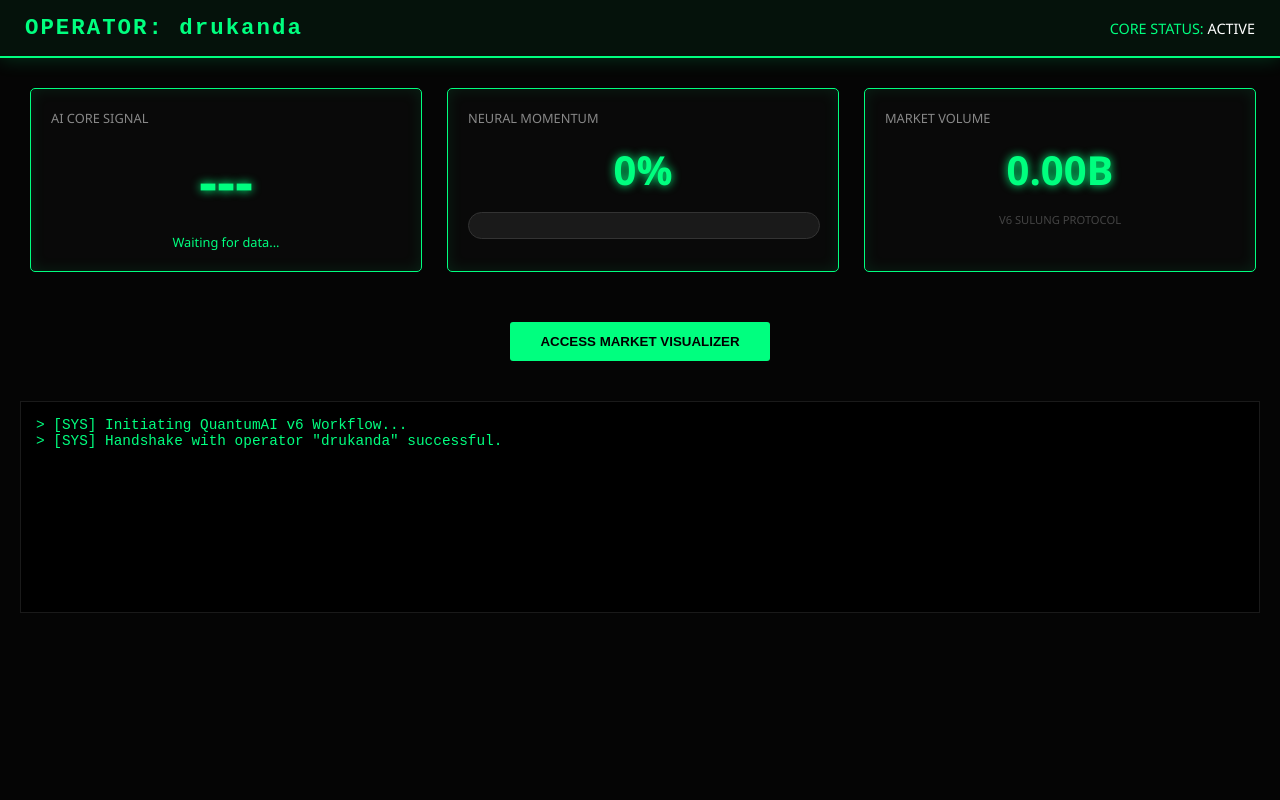
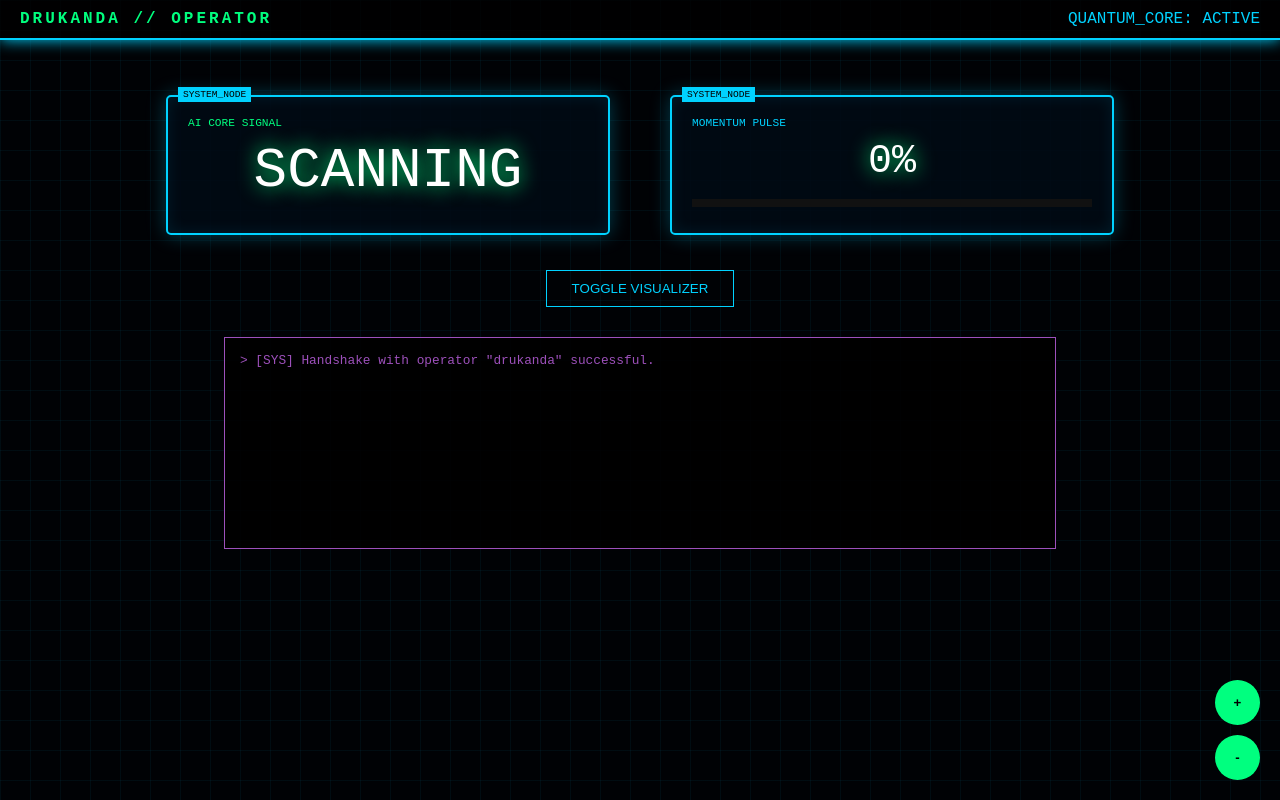
Before and after one commit to dadanrukanda89-lab/QuantumAI, a Flask app: page / in a window 1280 px wide. Run offline with Flask 3, Linux system fonts and the light colour scheme.

Commit message:
Update index.html

```diff
--- a/templates/index.html
+++ b/templates/index.html
@@ -2,152 +2,209 @@
 <html lang="id">
 <head>
     <meta charset="UTF-8">
-    <meta name="viewport" content="width=device-width, initial-scale=1.0">
-    <title>QuantumAI v6 | Command Center</title>
+    <meta name="viewport" content="width=device-width, initial-scale=1.0, user-scalable=yes">
+    <title>QuantumAI v6 | Sulung Workflow</title>
     <style>
-        body {
-            background-color: #050505;
-            color: #00ff7f;
-            font-family: 'Segoe UI', Roboto, Helvetica, Arial, sans-serif;
-            margin: 0;
-            overflow-x: hidden;
+        :root {
+            --neon-blue: #00d2ff;
+            --neon-green: #00ff7f;
+            --neon-purple: #9d50bb;
+            --bg-dark: #000205;
         }
 
-        /* Identitas Drukanda */
-        .header {
+        body {
+            background-color: var(--bg-dark);
+            color: #fff;
+            font-family: 'Orbitron', 'Courier New', monospace;
+            margin: 0;
+            overflow: auto; /* Memungkinkan scroll jika di-zoom */
+            background-image:
+                linear-gradient(rgba(0, 210, 255, 0.05) 1px, transparent 1px),
+                linear-gradient(90deg, rgba(0, 210, 255, 0.05) 1px, transparent 1px);
+            background-size: 30px 30px; /* Efek Grid Mesin */
+        }
+
+        /* Top Identity Bar */
+        .top-nav {
             display: flex;
             justify-content: space-between;
-            align-items: center;
-            padding: 15px 25px;
-            background: rgba(0, 255, 127, 0.05);
-            border-bottom: 2px solid #00ff7f;
-            box-shadow: 0 0 20px rgba(0, 255, 127, 0.2);
+            padding: 10px 20px;
+            border-bottom: 2px solid var(--neon-blue);
+            background: rgba(0, 0, 0, 0.8);
+            box-shadow: 0 0 15px var(--neon-blue);
+            position: sticky;
+            top: 0;
+            z-index: 1000;
         }
 
-        .user-id {
-            font-family: 'Courier New', monospace;
-            font-size: 1.4rem;
+        .drukanda-tag {
+            color: var(--neon-green);
             font-weight: bold;
-            letter-spacing: 2px;
+            text-transform: uppercase;
+            letter-spacing: 3px;
         }
 
-        /* Container Mesin - Bisa Scroll Samping */
-        .machine-grid {
+        /* Zoomable Machine Content */
+        .main-workflow {
+            min-width: 1200px; /* Melebar agar bisa di-zoom ke samping */
+            padding: 40px;
             display: flex;
-            gap: 25px;
-            padding: 30px;
-            overflow-x: auto;
-            scroll-behavior: smooth;
+            flex-direction: column;
+            align-items: center;
+            transform-origin: top center;
+            transition: transform 0.3s ease;
         }
 
-        .block {
-            min-width: 350px;
-            background: rgba(10, 10, 10, 0.9);
-            border: 1px solid #00ff7f;
+        /* Engine Block Styles */
+        .engine-card {
+            background: rgba(0, 10, 20, 0.9);
+            border: 2px solid var(--neon-blue);
+            box-shadow: 0 0 20px rgba(0, 210, 255, 0.3), inset 0 0 15px rgba(0, 210, 255, 0.1);
+            padding: 20px;
+            margin: 15px;
             border-radius: 5px;
-            padding: 20px;
-            box-shadow: inset 0 0 15px rgba(0, 255, 127, 0.1);
+            position: relative;
         }
 
-        .label { font-size: 0.8rem; color: #888; text-transform: uppercase; }
-        .value { font-size: 3.5rem; font-weight: bold; text-align: center; margin: 15px 0; text-shadow: 0 0 10px #00ff7f; }
+        .engine-card::before {
+            content: "SYSTEM_NODE";
+            position: absolute;
+            top: -10px;
+            left: 10px;
+            background: var(--neon-blue);
+            color: #000;
+            font-size: 0.6rem;
+            padding: 2px 5px;
+        }
 
-        /* Momentum Bar */
-        .bar-bg { width: 100%; height: 25px; background: #1a1a1a; border-radius: 15px; overflow: hidden; border: 1px solid #333; }
-        .bar-fill { width: 0%; height: 100%; background: linear-gradient(90deg, #00ff7f, #008f4f); transition: width 1s; }
+        .value-display {
+            font-size: 3.5rem;
+            text-align: center;
+            text-shadow: 0 0 20px var(--neon-green);
+            margin: 10px 0;
+        }
 
-        /* Chart Umpetan */
-        #chart-zone { display: none; padding: 20px; border-top: 1px solid #333; }
+        /* Interactive Elements */
         .btn-toggle {
-            background: #00ff7f; color: #000; border: none; padding: 12px 30px;
-            font-weight: bold; cursor: pointer; margin: 20px; border-radius: 3px;
+            background: transparent;
+            color: var(--neon-blue);
+            border: 1px solid var(--neon-blue);
+            padding: 10px 25px;
+            cursor: pointer;
+            margin-top: 20px;
             transition: 0.3s;
         }
-        .btn-toggle:hover { background: #fff; box-shadow: 0 0 20px #00ff7f; }
 
-        /* Terminal Chat */
-        .terminal {
-            background: #000; height: 180px; margin: 20px; padding: 15px;
-            font-family: 'Courier New', monospace; font-size: 0.9rem;
-            border: 1px solid #1a1a1a; overflow-y: auto; color: #00ff7f;
+        .btn-toggle:hover {
+            background: var(--neon-blue);
+            color: #000;
+            box-shadow: 0 0 20px var(--neon-blue);
+        }
+
+        /* Chat Interface */
+        .chat-box {
+            width: 800px;
+            height: 180px;
+            background: rgba(0,0,0,0.9);
+            border: 1px solid var(--neon-purple);
+            margin-top: 30px;
+            padding: 15px;
+            font-size: 0.8rem;
+            color: var(--neon-purple);
+            overflow-y: auto;
+        }
+
+        /* Zoom Controls (Floating) */
+        .zoom-controls {
+            position: fixed;
+            bottom: 20px;
+            right: 20px;
+            display: flex;
+            flex-direction: column;
+            gap: 10px;
+            z-index: 2000;
+        }
+
+        .z-btn {
+            width: 45px;
+            height: 45px;
+            border-radius: 50%;
+            background: var(--neon-green);
+            border: none;
+            font-weight: bold;
+            cursor: pointer;
         }
     </style>
 </head>
 <body>
 
-    <div class="header">
-        <div class="user-id">OPERATOR: drukanda</div>
-        <div style="font-size: 0.9rem;">CORE STATUS: <span style="color: #fff;">ACTIVE</span></div>
+    <nav class="top-nav">
+        <div class="drukanda-tag">drukanda // OPERATOR</div>
+        <div style="color: var(--neon-blue);">QUANTUM_CORE: ACTIVE</div>
+    </nav>
+
+    <div class="zoom-controls">
+        <button class="z-btn" onclick="adjustZoom(0.1)">+</button>
+        <button class="z-btn" onclick="adjustZoom(-0.1)">-</button>
     </div>
 
-    <div class="machine-grid">
+    <div class="main-workflow" id="workflow">
 
-        <div class="block">
-            <div class="label">AI Core Signal</div>
-            <div id="sig-val" class="value">---</div>
-            <div style="text-align: center; font-size: 0.8rem;" id="sig-msg">Waiting for data...</div>
-        </div>
+        <div style="display: flex; gap: 30px;">
+            <div class="engine-card" style="width: 400px;">
+                <div style="color: var(--neon-green); font-size: 0.7rem;">AI CORE SIGNAL</div>
+                <div id="sig-val" class="value-display">SCANNING</div>
+            </div>
 
-        <div class="block">
-            <div class="label">Neural Momentum</div>
-            <div id="mom-val" class="value" style="font-size: 2.5rem;">0%</div>
-            <div class="bar-bg">
-                <div id="mom-fill" class="bar-fill"></div>
+            <div class="engine-card" style="width: 400px;">
+                <div style="color: var(--neon-blue); font-size: 0.7rem;">MOMENTUM PULSE</div>
+                <div id="mom-val" class="value-display" style="font-size: 2.5rem;">0%</div>
+                <div style="width: 100%; height: 8px; background: #111; margin-top: 15px;">
+                    <div id="mom-bar" style="width: 0%; height: 100%; background: var(--neon-blue); box-shadow: 0 0 10px var(--neon-blue);"></div>
+                </div>
             </div>
         </div>
 
-        <div class="block">
-            <div class="label">Market Volume</div>
-            <div id="vol-val" class="value" style="font-size: 2.5rem;">0.00B</div>
-            <div style="color: #444; font-size: 0.7rem; text-align: center;">V6 SULUNG PROTOCOL</div>
+        <button class="btn-toggle" onclick="toggleChart()">TOGGLE VISUALIZER</button>
+
+        <div id="chart-area" style="display:none; width: 900px; height: 350px; border: 1px solid #333; margin-top: 20px; background: #000;">
+            <p style="text-align:center; padding-top: 150px; color: #444;">[ REAL-TIME CHART INTERFACE LOADED ]</p>
+        </div>
+
+        <div class="chat-box" id="log-stream">
+            <div>> [SYS] Handshake with operator "drukanda" successful.</div>
         </div>
 
     </div>
 
-    <center>
-        <button class="btn-toggle" onclick="toggleChart()">ACCESS MARKET VISUALIZER</button>
-    </center>
-
-    <div id="chart-zone">
-        <div style="height: 400px; background: #0a0a0a; border: 1px solid #00ff7f; display: flex; align-items: center; justify-content: center;">
-            <p>[ CHART SYSTEM INITIALIZING... ]</p>
-        </div>
-    </div>
-
-    <div class="terminal" id="log-box">
-        <div>> [SYS] Initiating QuantumAI v6 Workflow...</div>
-        <div>> [SYS] Handshake with operator "drukanda" successful.</div>
-    </div>
-
     <script>
-        function toggleChart() {
-            var x = document.getElementById("chart-zone");
-            x.style.display = (x.style.display === "block") ? "none" : "block";
+        let scale = 0.8;
+        function adjustZoom(amt) {
+            scale += amt;
+            document.getElementById('workflow').style.transform = `scale(${scale})`;
         }
 
-        async function updateEngine() {
-            try {
-                const response = await fetch('/update_engine');
-                const data = await response.json();
-
-                document.getElementById('sig-val').innerText = data.signal;
-                document.getElementById('sig-val').style.color = (data.signal === 'BUY') ? '#00ff7f' : (data.signal === 'SELL' ? '#ff4444' : '#fff');
-
-                document.getElementById('mom-val').innerText = data.momentum + '%';
-                document.getElementById('mom-fill').style.width = data.momentum + '%';
-
-                document.getElementById('vol-val').innerText = data.vol;
-
-                const logBox = document.getElementById('log-box');
-                const newLog = document.createElement('div');
-                newLog.innerText = data.log_msg;
-                logBox.prepend(newLog);
-            } catch (e) {
-                console.log("Sync error");
-            }
+        function toggleChart() {
+            const c = document.getElementById('chart-area');
+            c.style.display = (c.style.display === 'none') ? 'block' : 'none';
         }
 
-        setInterval(updateEngine, 3000); // Update setiap 3 detik
+        async function sync() {
+            try {
+                const r = await fetch('/update_engine');
+                const d = await r.json();
+
+                document.getElementById('sig-val').innerText = d.signal;
+                document.getElementById('sig-val').style.color = (d.signal === 'BUY') ? '#00ff7f' : (d.signal === 'SELL' ? '#ff4444' : '#fff');
+
+                document.getElementById('mom-val').innerText = d.momentum + '%';
+                document.getElementById('mom-bar').style.width = d.momentum + '%';
+
+                const log = document.getElementById('log-stream');
+                log.innerHTML = `<div>> ${d.log_msg}</div>` + log.innerHTML;
+            } catch (e) {}
+        }
+        setInterval(sync, 3000);
     </script>
 </body>
 </html>
```
